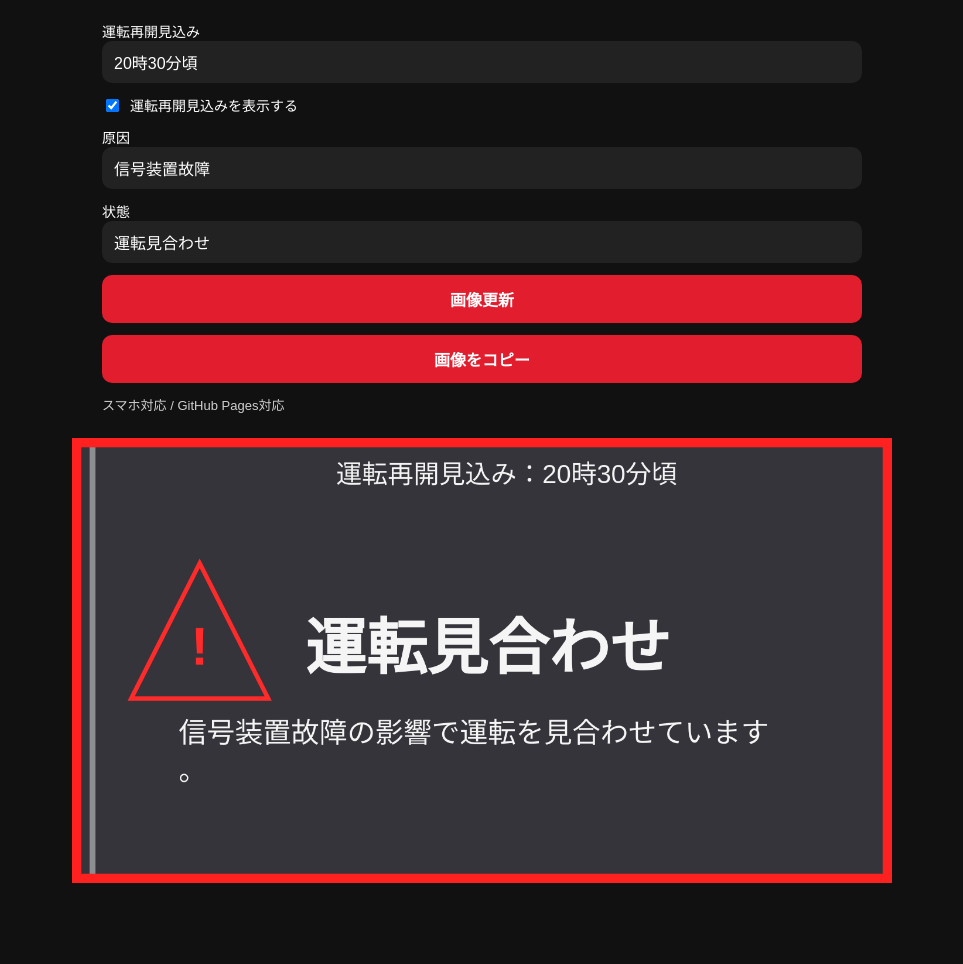
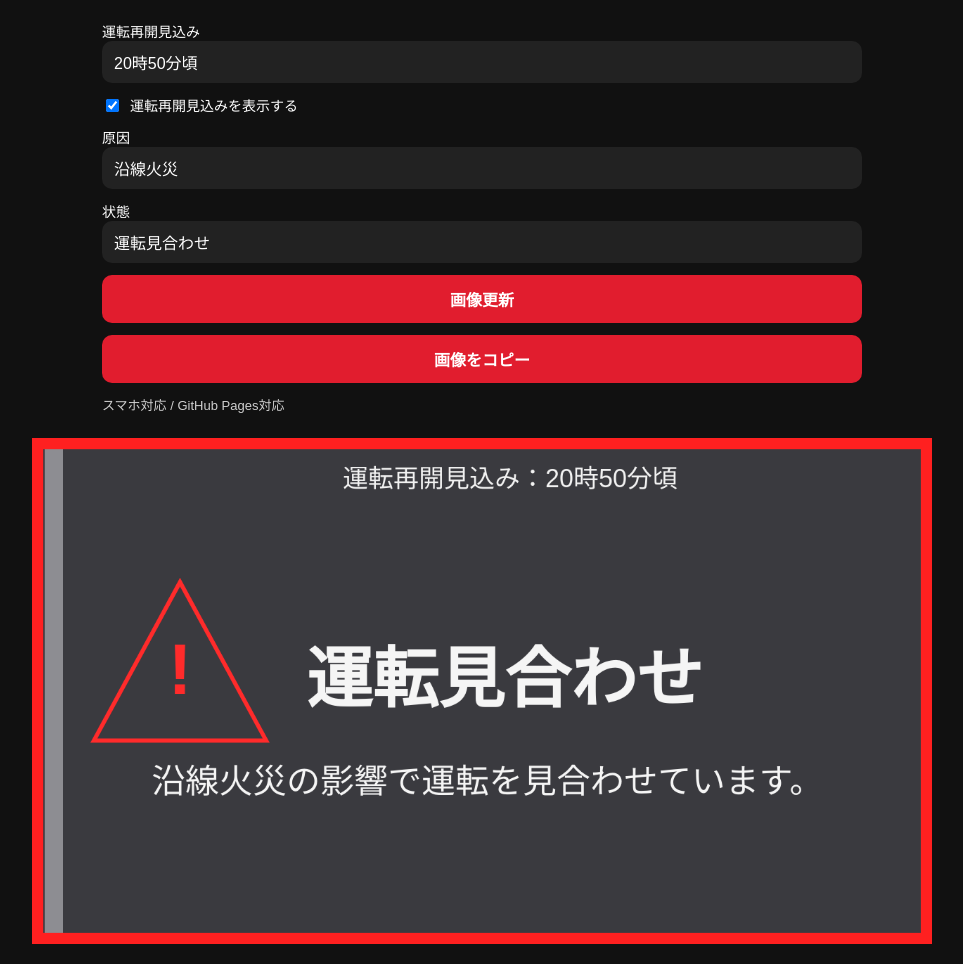
Before and after one commit to tokyo145553-hub/train2, a plain HTML site: page index.html in a window 1280 px wide. Shown: the part 63-1027 px from the top of the page, without its empty margins (158-1121 px from the left). Before the commit the page ends 966 px from the top, so only its background shows below. Drawn offline with Linux system fonts and the light colour scheme.

Commit message:
Update index.html

```diff
--- a/index.html
+++ b/index.html
@@ -3,20 +3,15 @@
 <head>
 <meta charset="UTF-8">
 <meta name="viewport" content="width=device-width,initial-scale=1">
-
 <title>運行情報画像ジェネレーター</title>
 
 <style>
-
 body{
   margin:0;
   padding:20px;
   background:#111;
   color:#fff;
-  font-family:
-    "Yu Gothic UI",
-    "Hiragino Sans",
-    sans-serif;
+  font-family:"Yu Gothic UI","Hiragino Sans","Yu Gothic","Meiryo",sans-serif;
 }
 
 .controls{
@@ -80,15 +75,15 @@ button:hover{
 
 #canvas{
   width:100%;
-  max-width:820px;
+  max-width:900px;
   background:#34343a;
+  display:block;
 }
 
 .small{
   font-size:13px;
   opacity:0.8;
 }
-
 </style>
 </head>
 <body>
@@ -99,289 +94,169 @@ button:hover{
 
   <label>
     運転再開見込み
-<input
-  type="text"
-  id="resumeText"
-  value="20時30分頃">
+    <input type="text" id="resumeText" value="20時50分頃">
   </label>
 
   <div class="checkbox-row">
-
-<input
-  type="checkbox"
-  id="showResume"
-  checked>
-
-<label for="showResume">
-運転再開見込みを表示する
-</label>
-
+    <input type="checkbox" id="showResume" checked>
+    <label for="showResume">運転再開見込みを表示する</label>
   </div>
 
   <label>
     原因
-<input
-  type="text"
-  id="reason"
-  value="信号装置故障">
+    <input type="text" id="reason" value="沿線火災">
   </label>
 
   <label>
     状態
-<input
-  type="text"
-  id="status"
-  value="運転見合わせ">
+    <input type="text" id="status" value="運転見合わせ">
   </label>
 
-<button onclick="renderCanvas()">
-画像更新
-</button>
+  <button onclick="renderCanvas()">画像更新</button>
+  <button onclick="copyImage()">画像をコピー</button>
 
-<button onclick="copyImage()">
-画像をコピー
-</button>
-
-<div class="small">
-スマホ対応 / GitHub Pages対応
-</div>
-
+  <div class="small">スマホ対応 / GitHub Pages対応</div>
 </div>
 
 <div class="preview-wrap">
-<canvas
-  id="canvas"
-  width="1400"
-  height="760">
-</canvas>
+  <canvas id="canvas" width="1280" height="720"></canvas>
 </div>
 
 <script>
+const canvas = document.getElementById('canvas');
+const ctx = canvas.getContext('2d');
 
-const canvas =
-  document.getElementById('canvas');
+function fitFontSize(text, maxWidth, startSize, weight = 700){
+  let size = startSize;
+  while(size > 10){
+    ctx.font = `${weight} ${size}px "Yu Gothic UI","Hiragino Sans","Yu Gothic","Meiryo",sans-serif`;
+    if(ctx.measureText(text).width <= maxWidth) return size;
+    size -= 2;
+  }
+  return size;
+}
 
-const ctx =
-  canvas.getContext('2d');
+function wrapText(text, x, y, maxWidth, lineHeight){
+  let line = '';
+  const lines = [];
 
-function drawTriangle(){
+  for(let i = 0; i < text.length; i++){
+    const testLine = line + text[i];
+    const width = ctx.measureText(testLine).width;
 
+    if(width > maxWidth && line !== ''){
+      lines.push(line);
+      line = text[i];
+    }else{
+      line = testLine;
+    }
+  }
+
+  if(line) lines.push(line);
+
+  lines.forEach((l, index) => {
+    ctx.fillText(l, x, y + lineHeight * index);
+  });
+}
+
+function drawTriangle(x, y, size){
+  const h = size * 0.92;
+
+  ctx.save();
   ctx.strokeStyle = '#ff2b2b';
-  ctx.lineWidth = 7.5;
-
+  ctx.lineWidth = 6;
   ctx.beginPath();
-
-  ctx.moveTo(218,214);
-  ctx.lineTo(101,445);
-  ctx.lineTo(335,445);
-
+  ctx.moveTo(x + size / 2, y);
+  ctx.lineTo(x, y + h);
+  ctx.lineTo(x + size, y + h);
   ctx.closePath();
-
   ctx.stroke();
 
   ctx.fillStyle = '#ff2b2b';
-
-  ctx.font =
-    '700 90px "Yu Gothic UI","Hiragino Sans",sans-serif';
-
-  ctx.fillText(
-    '!',
-    203,
-    387
-  );
-
-}
-
-function wrapText(
-  text,
-  x,
-  y,
-  maxWidth,
-  lineHeight
-){
-
-  let line='';
-
-  for(let i=0;i<text.length;i++){
-
-    const testLine =
-      line + text[i];
-
-    const width =
-      ctx.measureText(testLine).width;
-
-    if(width > maxWidth && i > 0){
-
-      ctx.fillText(
-        line,
-        x,
-        y
-      );
-
-      line = text[i];
-
-      y += lineHeight;
-
-    }else{
-
-      line = testLine;
-
-    }
-
-  }
-
-  ctx.fillText(
-    line,
-    x,
-    y
-  );
-
+  ctx.textAlign = 'center';
+  ctx.textBaseline = 'middle';
+  ctx.font = `700 ${Math.floor(size * 0.42)}px "Yu Gothic UI","Hiragino Sans","Yu Gothic","Meiryo",sans-serif`;
+  ctx.fillText('!', x + size / 2, y + h * 0.58);
+  ctx.restore();
 }
 
 function renderCanvas(){
+  const resumeText = document.getElementById('resumeText').value.trim();
+  const reason = document.getElementById('reason').value.trim();
+  const status = document.getElementById('status').value.trim();
+  const showResume = document.getElementById('showResume').checked;
 
-  const resumeText =
-    document.getElementById(
-      'resumeText'
-    ).value;
+  const w = canvas.width;
+  const h = canvas.height;
 
-  const reason =
-    document.getElementById(
-      'reason'
-    ).value;
-
-  const status =
-    document.getElementById(
-      'status'
-    ).value;
-
-  const showResume =
-    document.getElementById(
-      'showResume'
-    ).checked;
-
-  ctx.clearRect(
-    0,
-    0,
-    canvas.width,
-    canvas.height
-  );
+  ctx.clearRect(0, 0, w, h);
 
   // 背景
-  ctx.fillStyle = '#34343a';
+  ctx.fillStyle = '#3a3a3f';
+  ctx.fillRect(0, 0, w, h);
 
-  ctx.fillRect(
-    0,
-    0,
-    canvas.width,
-    canvas.height
-  );
-
-  // 左灰色ライン
+  // 左の灰色バー
   ctx.fillStyle = '#8d8d92';
-
-  ctx.fillRect(
-    30,
-    0,
-    10,
-    760
-  );
+  ctx.fillRect(18, 8, 26, h - 16);
 
   // 赤枠
   ctx.strokeStyle = '#ff2020';
+  ctx.lineWidth = 16;
+  ctx.strokeRect(8, 8, w - 16, h - 16);
 
-  ctx.lineWidth = 16;
-
-  ctx.strokeRect(
-    8,
-    8,
-    canvas.width - 16,
-    canvas.height - 16
-  );
+  // 上部テキスト
+  if(showResume && resumeText){
+    ctx.save();
+    ctx.fillStyle = '#f2f2f2';
+    ctx.textAlign = 'center';
+    ctx.textBaseline = 'alphabetic';
+    ctx.font = '500 36px "Yu Gothic UI","Hiragino Sans","Yu Gothic","Meiryo",sans-serif';
+    ctx.fillText(`運転再開見込み：${resumeText}`, w / 2 + 40, 70);
+    ctx.restore();
+  }
 
   // 警告マーク
-  drawTriangle();
-
-  // 再開見込み
-  if(showResume){
-
-    ctx.fillStyle = '#f4f4f4';
-
-    ctx.font =
-      '500 44px "Yu Gothic UI","Hiragino Sans",sans-serif';
-
-    ctx.fillText(
-      '運転再開見込み：' + resumeText,
-      451,
-      77
-    );
-
-  }
+  drawTriangle(88, 205, 245);
 
   // タイトル
+  const titleMaxWidth = 760;
+  const titleSize = fitFontSize(status, titleMaxWidth, 94, 700);
+
+  ctx.save();
   ctx.fillStyle = '#f5f5f5';
-
-  ctx.font =
-    '700 104px "Yu Gothic UI","Hiragino Sans",sans-serif';
-
-  ctx.fillText(
-    status,
-    398,
-    395
-  );
+  ctx.textAlign = 'left';
+  ctx.textBaseline = 'middle';
+  ctx.font = `700 ${titleSize}px "Yu Gothic UI","Hiragino Sans","Yu Gothic","Meiryo",sans-serif`;
+  ctx.fillText(status, 390, 350);
+  ctx.restore();
 
   // 本文
+  const detail = `${reason}の影響で運転を見合わせています。`;
+
+  ctx.save();
   ctx.fillStyle = '#f5f5f5';
-
-  ctx.font =
-    '48px "Yu Gothic UI","Hiragino Sans",sans-serif';
-
-  const detail =
-    reason +
-    'の影響で運転を見合わせています。';
-
-  wrapText(
-    detail,
-    182,
-    520,
-    1045,
-    65
-  );
-
+  ctx.textAlign = 'left';
+  ctx.textBaseline = 'alphabetic';
+  ctx.font = '48px "Yu Gothic UI","Hiragino Sans","Yu Gothic","Meiryo",sans-serif';
+  wrapText(detail, 170, 505, 980, 62);
+  ctx.restore();
 }
 
 async function copyImage(){
-
-  canvas.toBlob(async(blob)=>{
-
+  canvas.toBlob(async (blob) => {
     try{
-
       await navigator.clipboard.write([
-        new ClipboardItem({
-          'image/png': blob
-        })
+        new ClipboardItem({ 'image/png': blob })
       ]);
-
-      alert(
-        '画像をコピーしました'
-      );
-
+      alert('画像をコピーしました');
     }catch(e){
-
       console.error(e);
-
-      alert(
-        'コピーに失敗しました'
-      );
-
+      alert('コピーに失敗しました');
     }
-
   });
-
 }
 
 renderCanvas();
-
 </script>
 
 </body>
```
Lines whose indentation alone changed are shown as unchanged.
